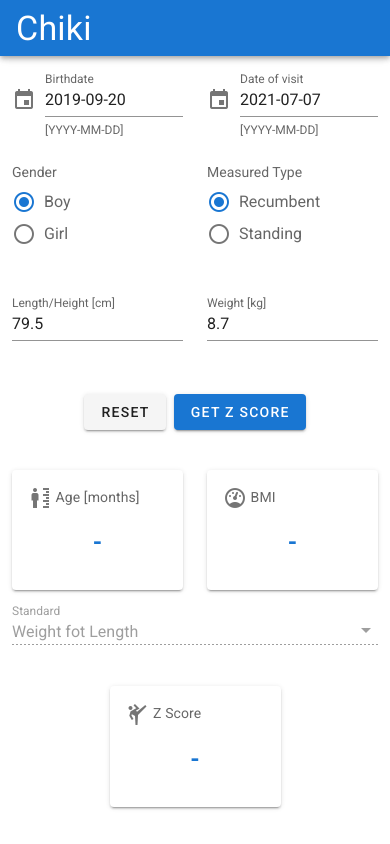
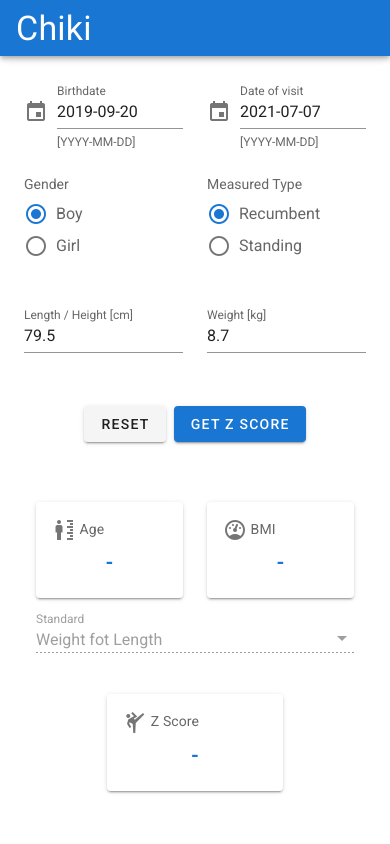
Before and after one commit to theobitoproject/asuma, a Vue app: page / in a window 390 px wide. Built offline with nearby package versions, Linux system fonts and the light colour scheme.

Commit message:
initial approach for responsive design

```diff
--- a/src/api/zscore/configuration.js
+++ b/src/api/zscore/configuration.js
@@ -16,7 +16,7 @@ const getAxisLabelsForStandard = (standard) => {
       break
 
     case lengthForAge:
-      xAxisLabel = 'Length/Height [cm]'
+      xAxisLabel = 'Length / Height [cm]'
       yAxisLabel = 'Age [months]'
       break
 
@@ -27,7 +27,7 @@ const getAxisLabelsForStandard = (standard) => {
 
     case weightForLength:
       xAxisLabel = 'Weight [kg]'
-      yAxisLabel = 'Length/Height [cm]'
+      yAxisLabel = 'Length / Height [cm]'
       break
 
     default:
--- a/src/components/ChildForm.vue
+++ b/src/components/ChildForm.vue
@@ -52,7 +52,7 @@
         <v-col cols="6">
           <v-text-field
             v-model="localChild.height"
-            label="Length/Height [cm]"
+            label="Length / Height [cm]"
             type="number"
             required
             :rules="sizeRules"
--- a/src/components/KPI.vue
+++ b/src/components/KPI.vue
@@ -9,7 +9,9 @@
         <slot name="action" />
       </span>
       <br />
-      <v-card-subtitle class="font-weight-bold primary--text text-h5 value">
+      <v-card-subtitle
+        class="font-weight-bold primary--text text-h6 value pa-1"
+      >
         <slot name="value" />
       </v-card-subtitle>
     </v-card-text>
--- a/src/components/ZScore.vue
+++ b/src/components/ZScore.vue
@@ -1,12 +1,13 @@
 <template>
   <div>
-    <v-row class="ma-0">
+    <v-container>
+      <v-row justify="center" class="ma-0">
         <v-col cols="6">
           <KPI>
             <template v-slot:left-icon>
               <v-icon> mdi-human-male-height </v-icon>
             </template>
-          <template v-slot:name> Age [months] </template>
+            <template v-slot:name> Age </template>
             <template v-slot:value> {{ formatAge }} </template>
           </KPI>
         </v-col>
@@ -19,12 +20,10 @@
             <template v-slot:value> {{ formatBMI }} </template>
           </KPI>
         </v-col>
-    </v-row>
-    <v-row justify="center" class="ma-0">
         <v-col cols="12">
           <StandardSelect v-model="standard" :disabled="!dataIsValid" />
         </v-col>
-      <v-col cols="6">
+        <v-col cols="7" sm="9">
           <KPI>
             <template v-slot:left-icon>
               <v-icon> mdi-karate </v-icon>
@@ -46,7 +45,8 @@
           </KPI>
         </v-col>
       </v-row>
-    <v-row justify="center" class="ma-0">
+    </v-container>
+    <div class="ma-0">
       <v-dialog
         v-model="displayZScoreCharts"
         fullscreen
@@ -63,7 +63,7 @@
           />
         </v-card>
       </v-dialog>
-    </v-row>
+    </div>
   </div>
 </template>
 
@@ -118,7 +118,7 @@ export default {
       if (!this.dataIsValid) {
         return '-'
       }
-      return this.BMI === 0 ? this.BMI : this.BMI.toFixed(4)
+      return this.BMI === 0 ? this.BMI : this.BMI.toFixed(2)
     },
 
     formatZScore() {
--- a/src/views/ZScoreView.vue
+++ b/src/views/ZScoreView.vue
@@ -1,17 +1,26 @@
 <template>
-  <div>
-    <ChildForm v-model="child" @submit="getZScore" @resetted="handleFormReset">
+  <v-container>
+    <v-row>
+      <v-col cols="12" sm="6">
+        <ChildForm
+          v-model="child"
+          @submit="getZScore"
+          @resetted="handleFormReset"
+        >
           <template v-slot:submitLabel> Get Z Score </template>
         </ChildForm>
-    <div class="mt-4">
+      </v-col>
+      <v-col cols="12" sm="6">
         <ZScore
           :gender="child.gender"
           :age="zScoreData.age"
           :BMI="zScoreData.BMI"
           :zScores="zScoreData.zScores"
         />
-    </div>
-  </div>
+      </v-col>
+      <v-col cols="12" class="d-none d-sm-block"> hold for charts </v-col>
+    </v-row>
+  </v-container>
 </template>
 
 <script>
```
Lines whose indentation alone changed are shown as unchanged.
